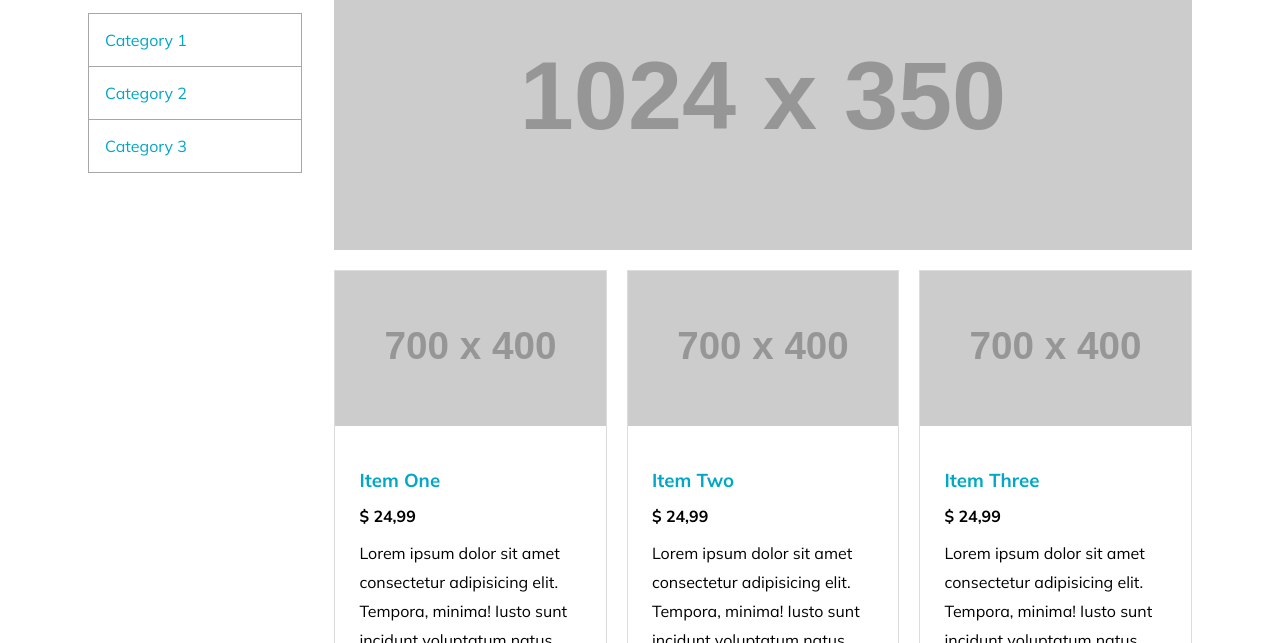
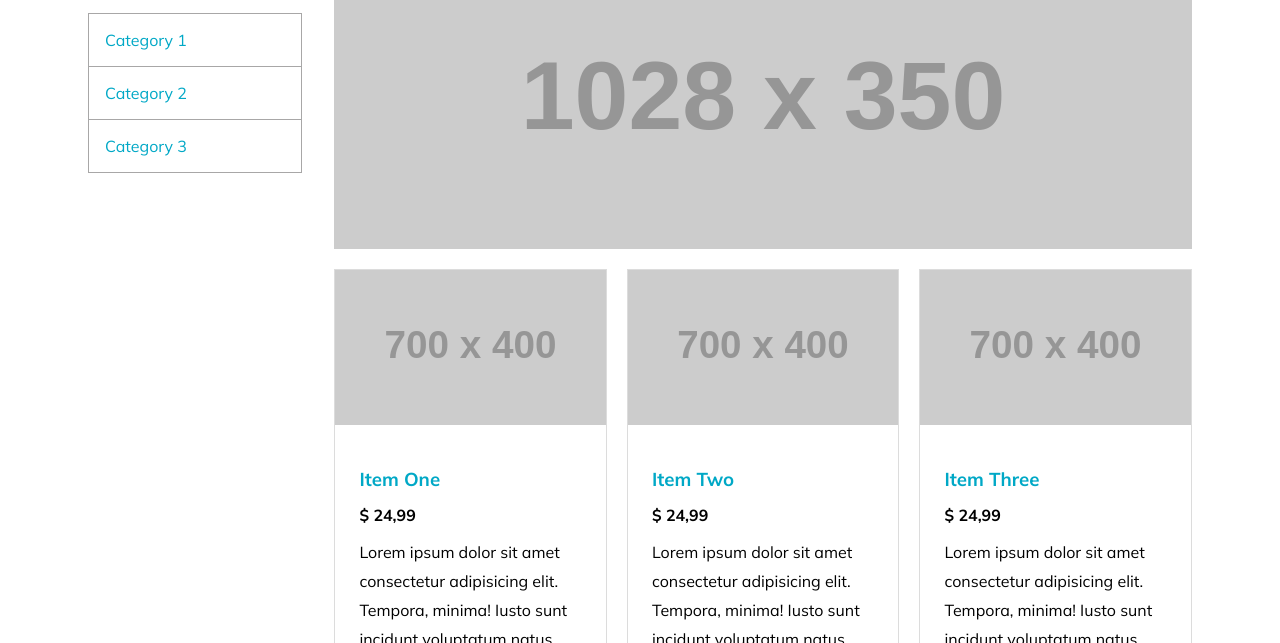
Before and after one commit to pedrodif/uploadResponsiveFlexGrid, a plain HTML site: page index.html in a window 1280 px wide. Shown: the part 157-800 px from the top of the page. Drawn offline with Linux system fonts and the light colour scheme; placeholder pictures from the web are drawn by us.

Commit message:
corrects image size

```diff
--- a/index.html
+++ b/index.html
@@ -45,7 +45,7 @@
         </aside>
 
         <main>
-            <img src="https://placehold.co/1024x350" alt="banner" class="banner">
+            <img src="https://placehold.co/1028x350" alt="banner" class="banner">
 
             <section class="card">
                 <img src="https://placehold.co/700x400" alt="cardImage">
```
